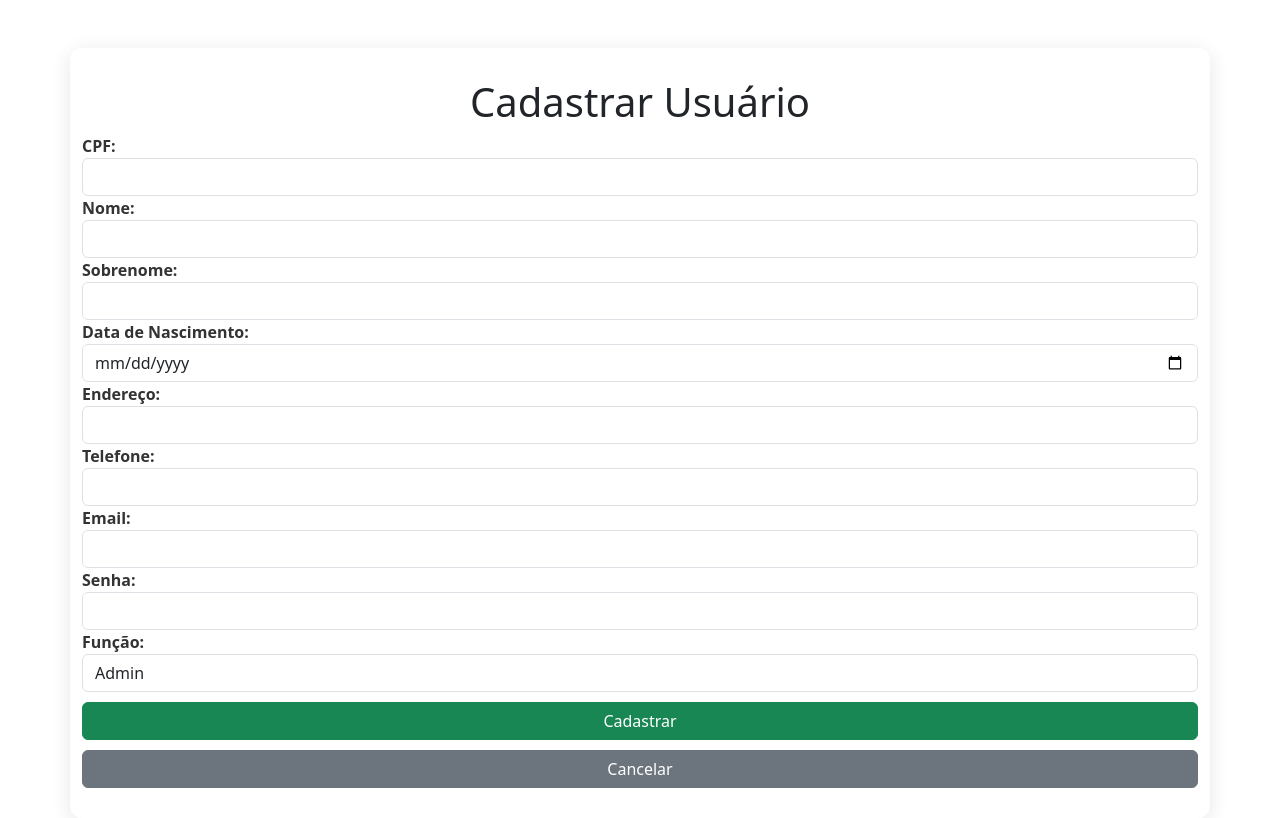
After one commit to samcioli/APAE, a PHP site: page /app/views/usuario/cadastro.php in a window 1280 px wide. The commit adds this page. Run offline with PHP 8.4, Linux system fonts and the light colour scheme.

Commit message:
css botoes de cadastro

```diff
--- a/app/views/cardapio/cardapio_view.php
+++ b/app/views/cardapio/cardapio_view.php
@@ -86,6 +86,7 @@ $result = $conn->query($sql);
         </table>
 
         <a href="index.php" class="btn btn-secondary">Voltar</a>
+        <a href="cardapio.php" class="btn btn-primary">Cadastrar Novo Cardápio</a>
     </div>
 
     <!-- Scripts do Bootstrap -->
--- a/app/views/cotacao/cotacoes_cadastradas.php
+++ b/app/views/cotacao/cotacoes_cadastradas.php
@@ -93,6 +93,8 @@ $result = $conn->query($sql);
         </table>
 
         <a href="index.php" class="btn btn-secondary">Voltar</a>
+    <a href="cotacao.php" class="btn btn-primary">Cadastrar Nova Cotação</a>
+
     </div>
 
     <!-- Scripts do Bootstrap -->
--- a/app/views/fornecedor/fornecedor_view.php
+++ b/app/views/fornecedor/fornecedor_view.php
@@ -91,6 +91,7 @@ $result = $conn->query($sql);
         </table>
 
         <a href="index.php" class="btn btn-secondary">Voltar</a>
+        <a href="fornecedor.php" class="btn btn-primary">Cadastrar Novo Fornecedor</a>
     </div>
 
     <!-- Scripts do Bootstrap -->
--- a/app/views/relatorio/listar_relatorios.php
+++ b/app/views/relatorio/listar_relatorios.php
@@ -43,6 +43,9 @@
                 ?>
             </tbody>
         </table>
+
+        <a href="index.php" class="btn btn-secondary">Voltar</a>
+        <a href="relatorio.php" class="btn btn-primary">Cadastrar Novo Relatório</a>
     </div>
 
     <script src="https://cdn.jsdelivr.net/npm/bootstrap@5.3.3/dist/js/bootstrap.bundle.min.js"></script>
--- /dev/null
+++ b/app/views/usuario/cadastro.php
@@ -0,0 +1,65 @@
+
+<!DOCTYPE html>
+<html lang="pt-BR">
+<head>
+    <meta charset="UTF-8">
+    <meta name="viewport" content="width=device-width, initial-scale=1.0">
+    <title>Cadastrar Usuário</title>
+    <link rel="stylesheet" href="../css/Cadastro.css">
+    <link href="https://cdn.jsdelivr.net/npm/bootstrap@5.3.3/dist/css/bootstrap.min.css" rel="stylesheet" integrity="sha384-QWTKZyjpPEjISv5WaRU9OFeRpok6YctnYmDr5pNlyT2bRjXh0JMhjY6hW+ALEwIH" crossorigin="anonymous">
+    <script src="https://cdn.jsdelivr.net/npm/bootstrap@5.3.3/dist/js/bootstrap.bundle.min.js" integrity="sha384-YvpcrYf0tY3lHB60NNkmXc5s9fDVZLESaAA55NDzOxhy9GkcIdslK1eN7N6jIeHz" crossorigin="anonymous"></script>
+
+</head>
+<body>
+    <div class="container mt-5">
+        <h1 class="text-center">Cadastrar Usuário</h1>
+        <form method="post" action="index.php?page=cadastrar">
+            <div class="form-group">
+                <label for="cpf">CPF:</label>
+                <input type="text" name="cpf" class="form-control" required>
+            </div>
+            <div class="form-group">
+                <label for="nome">Nome:</label>
+                <input type="text" name="nome" class="form-control" required>
+            </div>
+            <div class="form-group">
+                <label for="sobrenome">Sobrenome:</label>
+                <input type="text" name="sobrenome" class="form-control" required>
+            </div>
+            <div class="form-group">
+                <label for="data_nascimento">Data de Nascimento:</label>
+                <input type="date" name="data_nascimento" class="form-control" required>
+            </div>
+            <div class="form-group">
+                <label for="endereco">Endereço:</label>
+                <input type="text" name="endereco" class="form-control" required>
+            </div>
+            <div class="form-group">
+                <label for="telefone">Telefone:</label>
+                <input type="text" name="telefone" class="form-control" required>
+            </div>
+            <div class="form-group">
+                <label for="email">Email:</label>
+                <input type="email" name="email" class="form-control" required>
+            </div>
+            <div class="form-group">
+                <label for="senha">Senha:</label>
+                <input type="password" name="senha" class="form-control" required>
+            </div>
+            <div class="form-group">
+                <label for="role">Função:</label>
+                <select name="role" class="form-control" required>
+                    <option value="admin">Admin</option>
+                    <option value="funcionario">Funcionário</option>
+                    <option value="nutricionista">Nutricionista</option>
+                </select>
+            </div>
+            <button type="submit" class="btn btn-success">Cadastrar</button>
+            <a href="index.php?page=home" class="btn btn-secondary">Cancelar</a>
+        </form>
+        <?php if (isset($erro)): ?>
+            <div class="alert alert-danger mt-3"><?php echo $erro; ?></div>
+        <?php endif; ?>
+    </div>
+</body>
+</html>
```
Also changed, not shown: app/views/usuario/listar_usuarios.php (+57 -43 lines), public/home.php (+0 -18 lines), app/views/cardapio/cardapio.php (renamed from public/cardapio.php), app/views/cotacao/cotacao.php (renamed from public/cotacao.php), app/views/fornecedor/fornecedor.php (renamed from public/fornecedor.php), app/views/relatorio/relatorio.php (renamed from public/relatorio.php).
